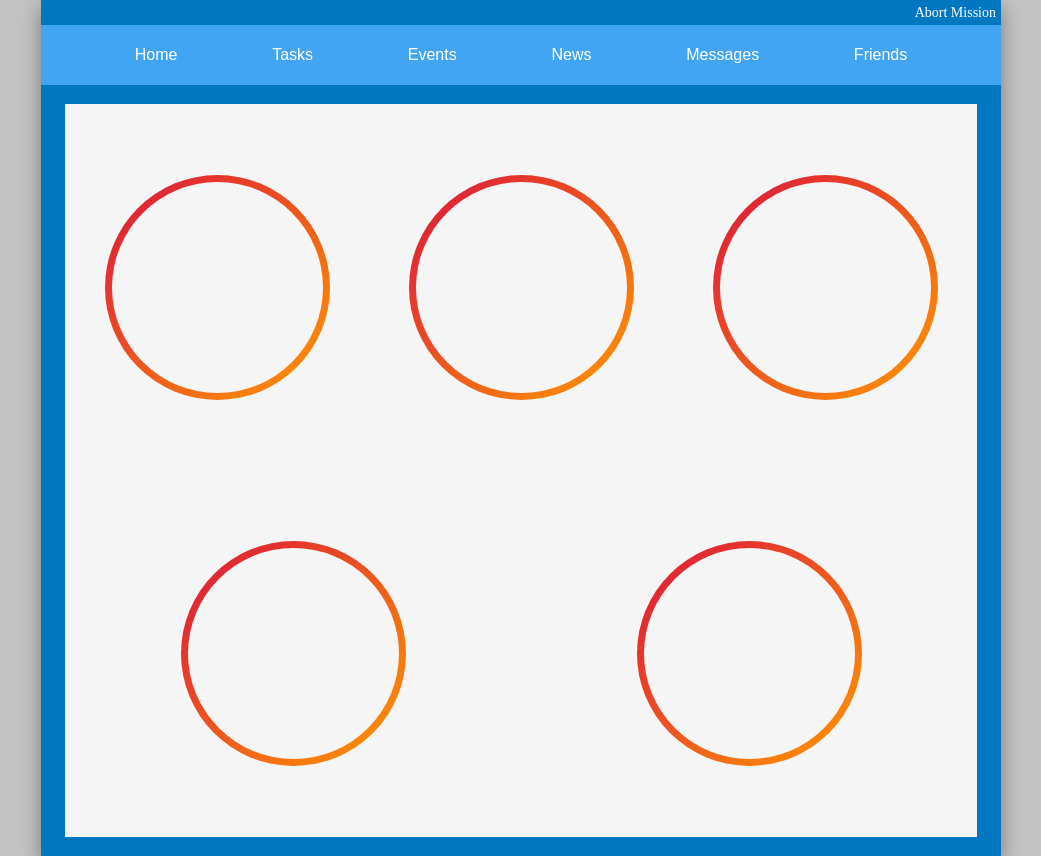
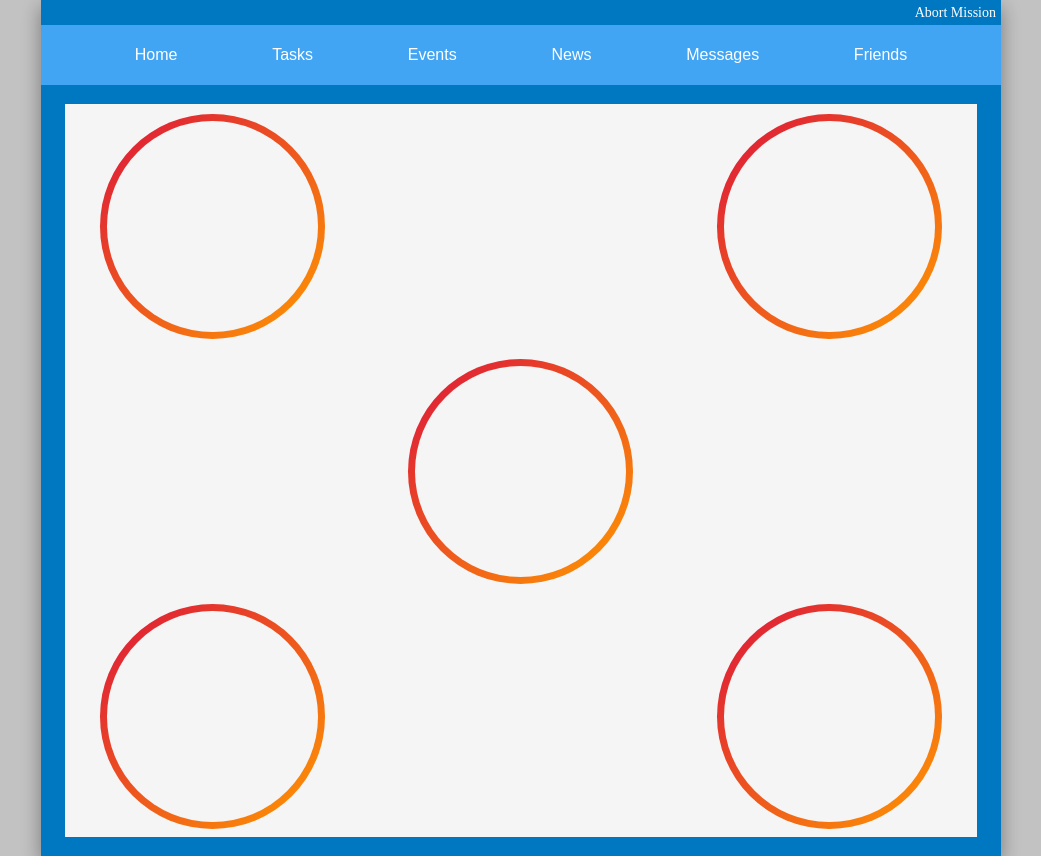
Before and after one commit to nss-mission-control/nutshell, a PHP site: page / in a window 1280 px wide. Shown: the whole page, without its empty margins (119-1160 px from the left). Run offline with PHP 8.4, Linux system fonts and the light colour scheme.

Commit message:
added circles with media query to handle 5 visible circle layout

```diff
--- a/public/index.html
+++ b/public/index.html
@@ -25,11 +25,15 @@
         </nav>
         <div class="container--outer">
           <div class="container--inner">
-            <section class="container--sub"><span class="container--sub2"></span></section>
-            <section class="container--sub"><span class="container--sub2"></span></section>
-            <section class="container--sub"><span class="container--sub2"></span></section>
-            <section class="container--sub"><span class="container--sub2"></span></section>
-            <section class="container--sub"><span class="container--sub2"></span></section>
+            <section class="container--sub visible-1"><span class="container--sub2"></span></section>
+            <section class="container--sub visible-3"><span class="container--sub2"></span></section>
+            <section class="container--sub visible-5"><span class="container--sub2"></span></section>
+            <section class="container--sub visible-7"><span class="container--sub2"></span></section>
+            <section class="container--sub visible-9"><span class="container--sub2"></span></section>
+            <section class="container--sub ghost-2"><span class="container--sub2"></span></section>
+            <section class="container--sub ghost-4"><span class="container--sub2"></span></section>
+            <section class="container--sub ghost-6"><span class="container--sub2"></span></section>
+            <section class="container--sub ghost-8"><span class="container--sub2"></span></section>
           </div>
         </div>
       </div>
--- a/public/styles/home.css
+++ b/public/styles/home.css
@@ -13,19 +13,15 @@
   width: 100%;
   max-width: 225px;
   height: 225px;
-  margin: 20px 20px;
+  margin: 10px 10px;
   padding: 7px;
   /* position children */
   display: flex;
   justify-content: center;
-  align-items: center;
+  align-content: center;
   /* design */
   background: -webkit-linear-gradient(left top, crimson 0%, #f90 100%);
   border-radius: 50%;
-}
-
-.container--sub:nth-child(3) {
-  /* layout */
 }
 
 /* cover background of container--sub to create border effect */
@@ -36,3 +32,55 @@
   background-color: var(--theme-sub-primary);
   text-align: center;
 }
+
+/* size ghost elements to place real elements closer together in flex parent */
+.ghost-2, .ghost-4, .ghost-6, .ghost-8 {
+  width: 100%;
+  max-width: 250px;
+  height: 0px;
+  background: none;
+  border-radius: none;
+}
+
+.ghost-2 {
+  order: 2;
+}
+
+.ghost-4 {
+  order: 4;
+}
+
+.ghost-6 {
+  order: 6;
+}
+
+.ghost-8 {
+  order: 8;
+}
+
+.visible-1 {
+  order: 1;
+}
+
+.visible-3 {
+  order: 3;
+}
+
+.visible-5 {
+  order: 5;
+}
+
+.visible-7 {
+  order: 7;
+}
+
+.visible-9 {
+  order: 9;
+}
+
+/* single-column circle layout won't have placeholder containers */
+@media only screen and (max-width: 850px) {
+  .ghost-2, .ghost-4, .ghost-6, .ghost-8 {
+    display: none;
+  }
+}
```
